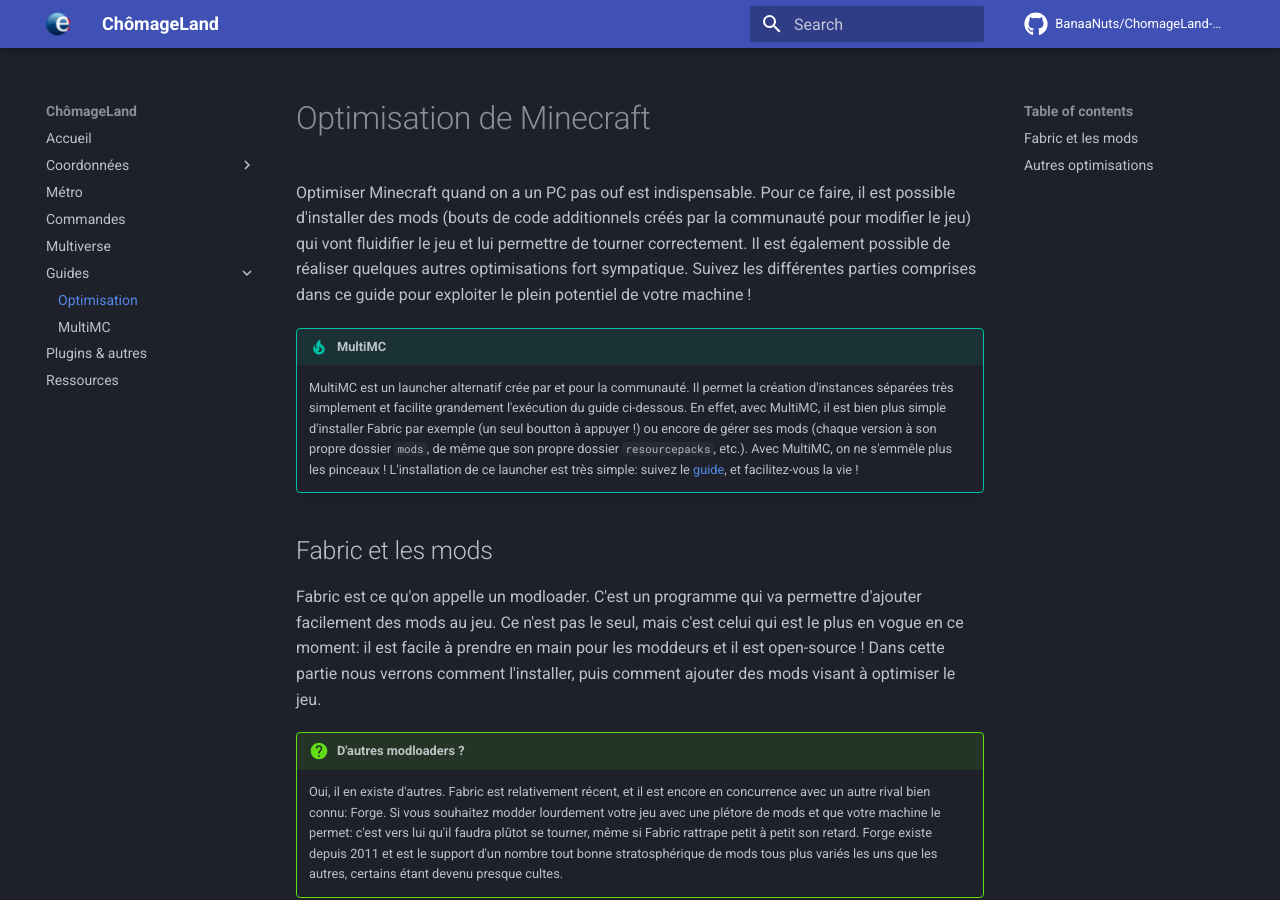
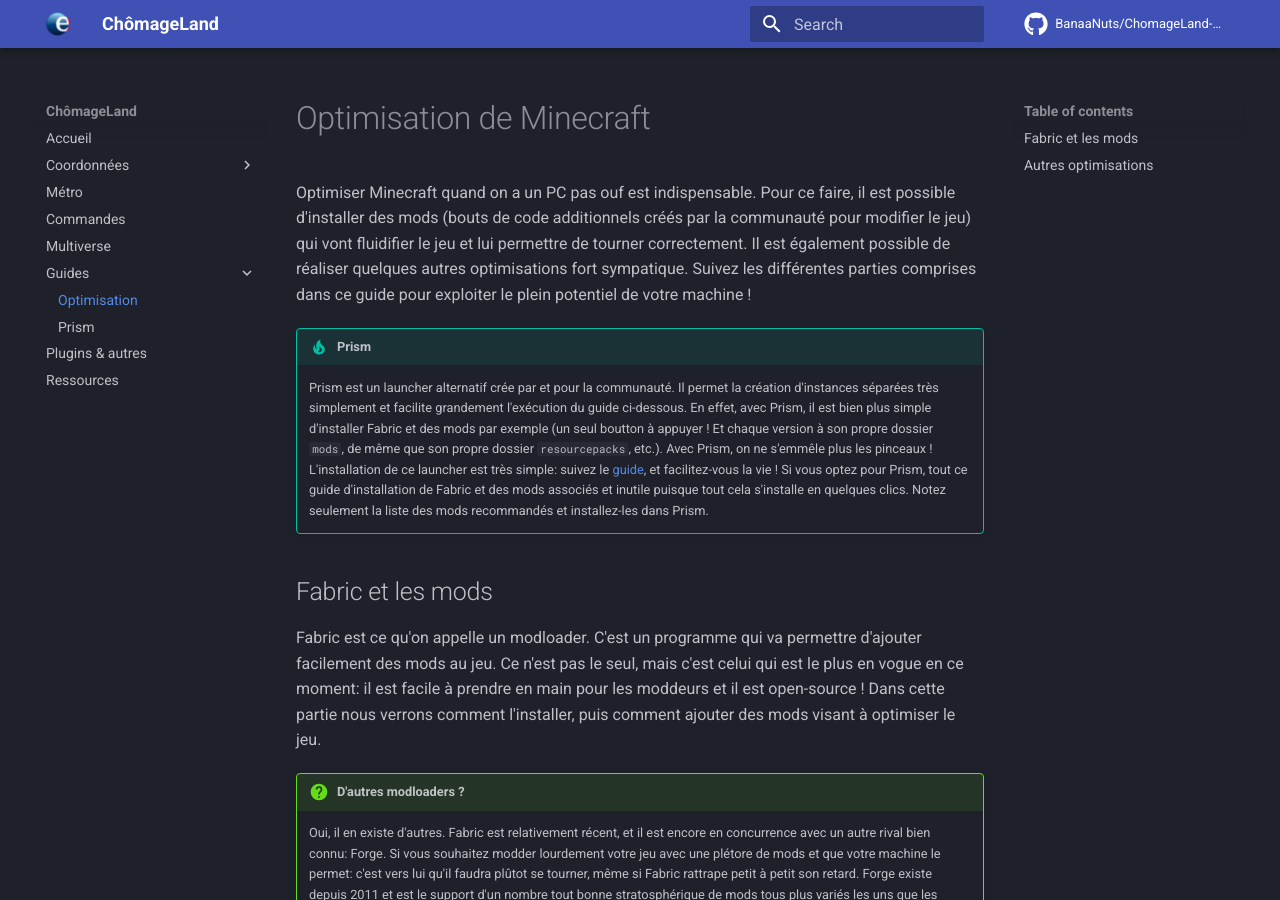
Before and after one commit to BanaaNuts/ChomageLand-Web, an MkDocs documentation site: the page built from docs/guides/optimisation.md, in a window 1280 px wide and 900 px high. Built offline with MkDocs 1.6.1 and Material for MkDocs 9.7.7, drawn with Linux system fonts in a browser that asks for light colours; comment, search, counter and statistics services are not loaded.

Commit message:
MàJ MutliMC vers Prism

```diff
--- a/docs/guides/optimisation.md
+++ b/docs/guides/optimisation.md
@@ -2,9 +2,9 @@
 
 Optimiser Minecraft quand on a un PC pas ouf est indispensable. Pour ce faire, il est possible d'installer des mods (bouts de code additionnels créés par la communauté pour modifier le jeu) qui vont fluidifier le jeu et lui permettre de tourner correctement. Il est également possible de réaliser quelques autres optimisations fort sympatique. Suivez les différentes parties comprises dans ce guide pour exploiter le plein potentiel de votre machine !
 
-!!! tip "MultiMC"
+!!! tip "Prism"
 
-    MultiMC est un launcher alternatif crée par et pour la communauté. Il permet la création d'instances séparées très simplement et facilite grandement l'exécution du guide ci-dessous. En effet, avec MultiMC, il est bien plus simple d'installer Fabric par exemple (un seul boutton à appuyer !) ou encore de gérer ses mods (chaque version à son propre dossier `mods`, de même que son propre dossier `resourcepacks`, etc.). Avec MultiMC, on ne s'emmêle plus les pinceaux ! L'installation de ce launcher est très simple: suivez le [guide](multimc.md), et facilitez-vous la vie !
+    Prism est un launcher alternatif crée par et pour la communauté. Il permet la création d'instances séparées très simplement et facilite grandement l'exécution du guide ci-dessous. En effet, avec Prism, il est bien plus simple d'installer Fabric et des mods par exemple (un seul boutton à appuyer ! Et chaque version à son propre dossier `mods`, de même que son propre dossier `resourcepacks`, etc.). Avec Prism, on ne s'emmêle plus les pinceaux ! L'installation de ce launcher est très simple: suivez le [guide](prism.md), et facilitez-vous la vie ! Si vous optez pour Prism, tout ce guide d'installation de Fabric et des mods associés et inutile puisque tout cela s'installe en quelques clics. Notez seulement la liste des mods recommandés et installez-les dans Prism.
 
 ## Fabric et les mods
 
--- a/mkdocs.yml
+++ b/mkdocs.yml
@@ -17,7 +17,7 @@
     - 'Multiverse': 'multiverse.md'
     - 'Guides':
         - 'Optimisation': 'guides/optimisation.md'
-        - 'MultiMC': 'guides/multimc.md'
+        - 'Prism': 'guides/prism.md'
     - 'Plugins & autres': 'plugins.md'
     - 'Ressources': 'ressources.md'
 
```
Also changed, not shown: docs/guides/multimc.md (deleted, +0 -31 lines), docs/guides/prism.md (added, +29 -0 lines), docs/plugins.md (+3 -0 lines), docs/img/multimc_screenshot_1.png (deleted), docs/img/prism_screenshot_1.png (added).
